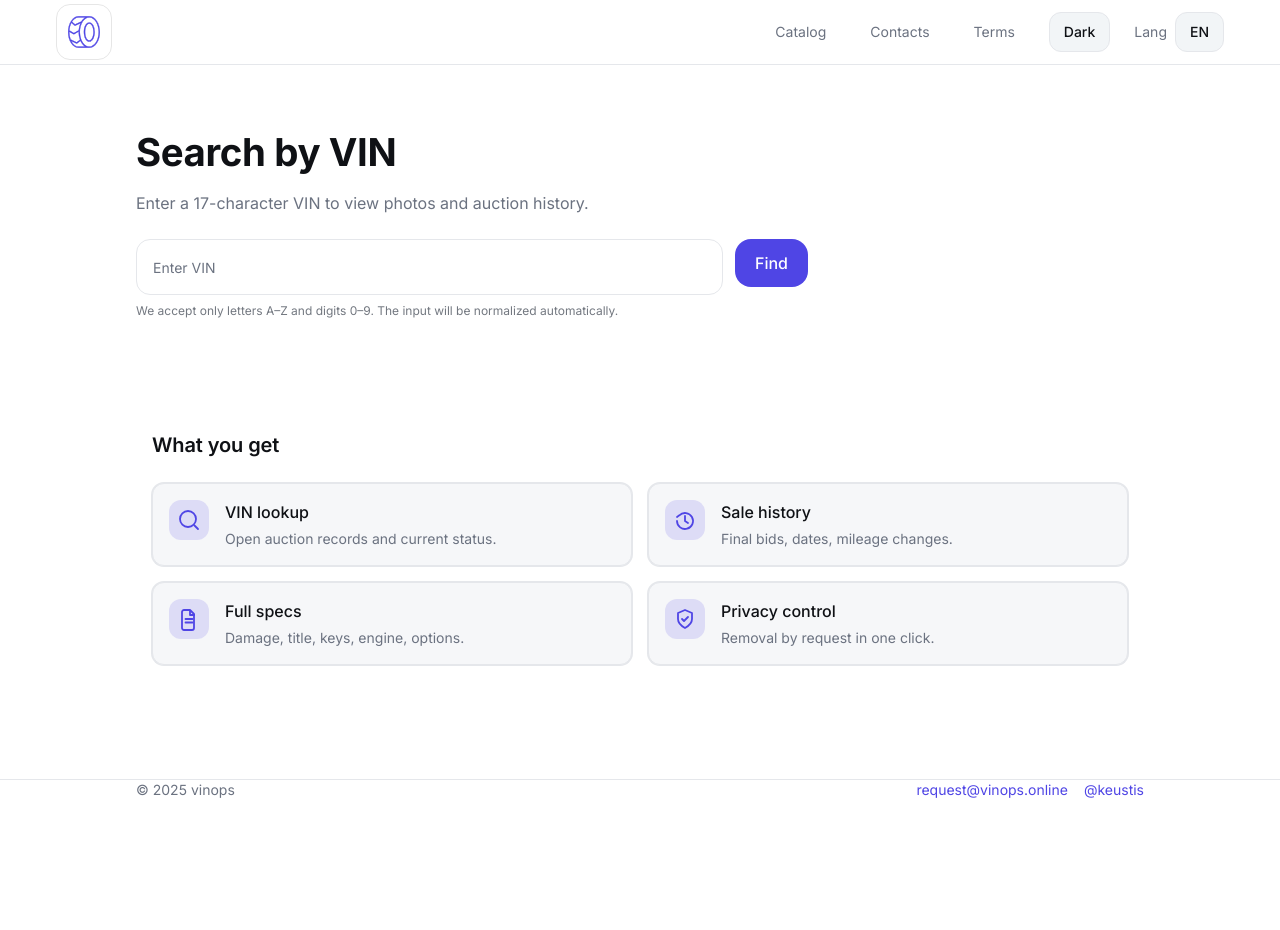
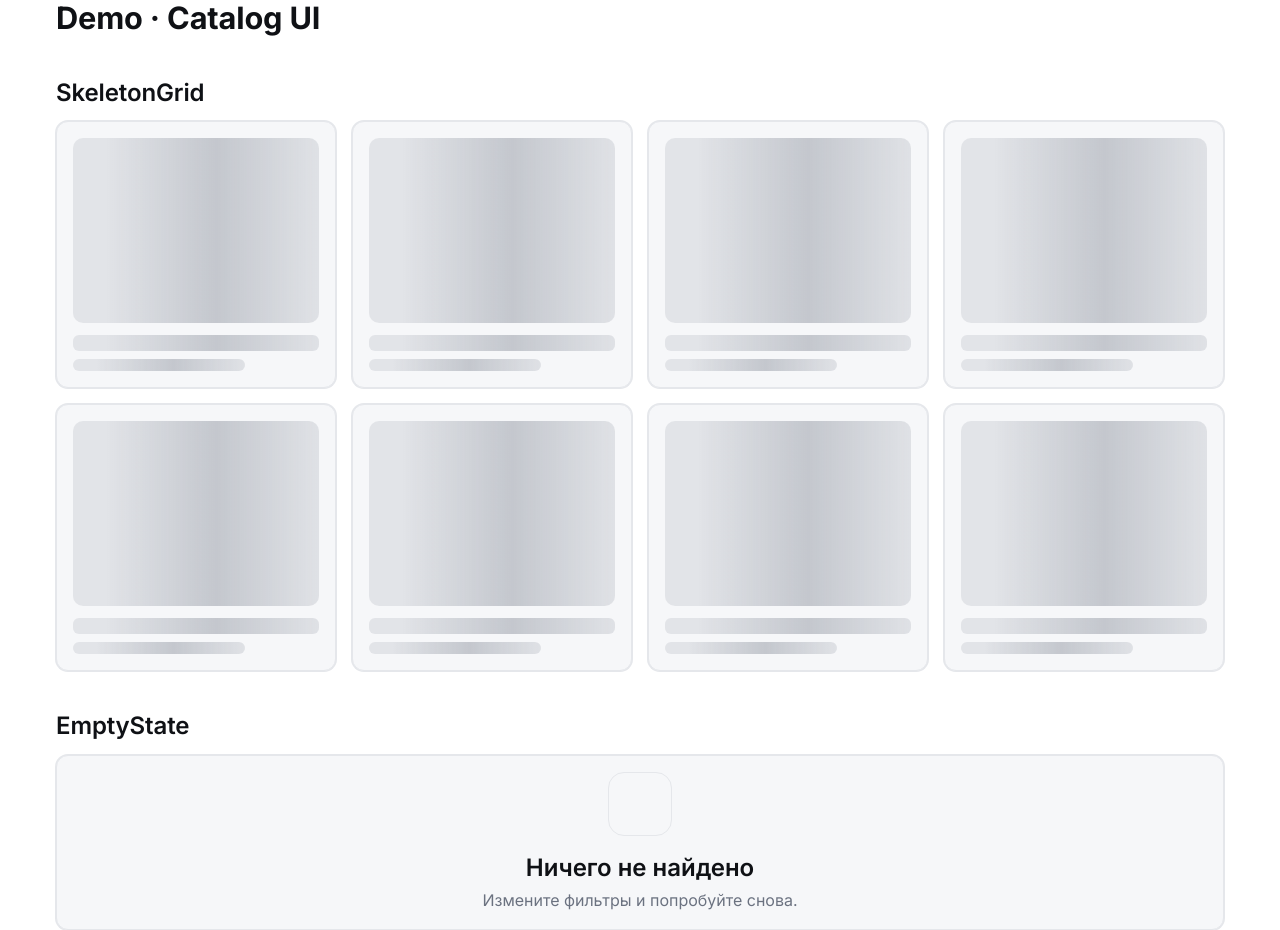
Before and after one commit to KestutisTreciokas/vinops, a Next.js app in the folder frontend/: page /demo in a window 1280 px wide. Before the commit the page ends 800 px from the top, so only its background shows below. Built offline with nearby package versions, Linux system fonts and the light colour scheme.

Commit message:
chore(demo): add /demo to preview SkeletonGrid & EmptyState

```diff
--- /dev/null
+++ b/frontend/src/app/demo/page.tsx
@@ -0,0 +1,18 @@
+import SkeletonGrid from '@/components/SkeletonGrid'
+import EmptyState from '@/components/EmptyState'
+
+export default function Demo() {
+  return (
+    <main className="container mx-auto px-4 py-8 space-y-10" data-page="catalog">
+      <h1 className="h2">Demo · Catalog UI</h1>
+      <section>
+        <h2 className="h3 mb-3">SkeletonGrid</h2>
+        <SkeletonGrid count={8} />
+      </section>
+      <section>
+        <h2 className="h3 mb-3">EmptyState</h2>
+        <EmptyState />
+      </section>
+    </main>
+  )
+}
```
